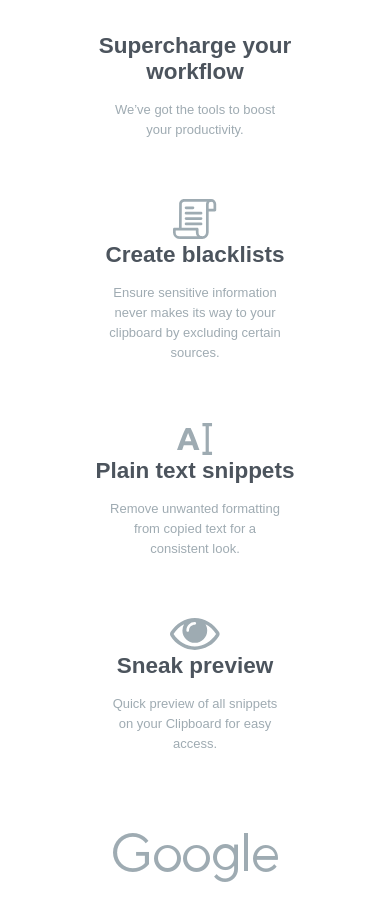
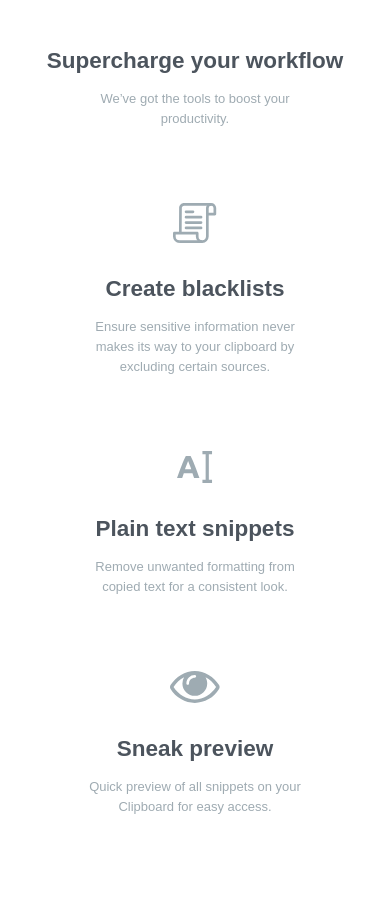
Before and after one commit to JotaJotaM1/clipboard-landing, a plain HTML site: page index.html in a window 390 px wide. Shown: the part 2032-2941 px from the top of the page. Drawn offline with Linux system fonts and the light colour scheme; a web font is replaced by a local one.

Commit message:
terminando mobile first de contenido y css

```diff
--- a/css/style.css
+++ b/css/style.css
@@ -104,13 +104,17 @@ button{
   padding: 5%;
 }
 .divWorkflow{
-  padding: 10%;
+  padding: 15% 0 10% 0;
+}
+.contIcono{
+  padding-bottom: 10%;
 }
 .section_logos_companies{
   padding: 5%;
+
 }
 .logo_company{
-  padding: 10% 0% 10% 0%;
+  padding: 20% 0% 20% 0%;
 }
 .clipboardIos{
   padding-top: 15%;
@@ -147,7 +151,7 @@ ul{
   display: flex;
   width: 40%;
   justify-content: space-between;
-  padding: 10% 0 10% 0;
+  padding: 10% 0 20% 0;
 }
 @media screen and (min-width: 375px) {
 
--- a/index.html
+++ b/index.html
@@ -109,12 +109,16 @@
             <p class="pArtWF">Ensure sensitive information never makes its way to your clipboard by excluding certain sources. </p>
           </div>
           <div class=divWorkflow>
+            <div class="contIcono">
             <img src="./img/icon-text.svg" alt="icono de texto plaintext">
+            </div>
             <h2 class="titleArtWF">Plain text snippets</h2>
             <p class="pArtWF">Remove unwanted formatting from copied text for a consistent look. </p>
           </div>
           <div class=divWorkflow>
+            <div class="contIcono">
             <img src="./img/icon-preview.svg" alt="icono de texto sneakprev">
+            </div>
             <h2 class="titleArtWF">Sneak preview</h2>
             <p class="pArtWF">Quick preview of all snippets on your Clipboard for easy access. </p>
           </div>
@@ -168,7 +172,7 @@
     <footer>
       <div class="divFooter">
       <div class="iconFooter">
-        <img src="./img/logo.svg" alt="logoFooter">
+        <img src="./img/logo.svg" alt="logoFooter" height="80">
       </div>
 
       <li>
```
